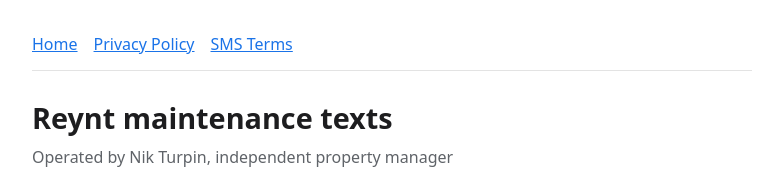
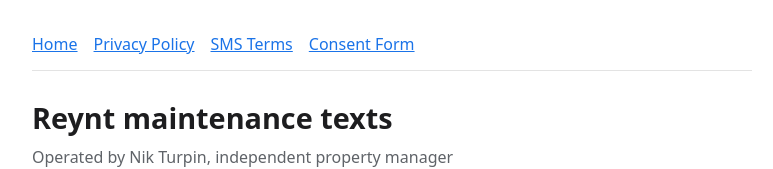
Before and after one commit to turp2twin/reynt-legal, a plain HTML site: page index.html in a window 1280 px wide. Shown: the top 169 px of the page, without its empty margins (248-1021 px from the left). Drawn offline with Linux system fonts and the light colour scheme.

Commit message:
Add Consent Form link to navigation

```diff
--- a/index.html
+++ b/index.html
@@ -2,7 +2,7 @@
 <html lang="en"><head><meta charset="utf-8"><meta name="viewport" content="width=device-width,initial-scale=1">
 <title>Reynt Maintenance Texts</title><link rel="stylesheet" href="style.css"></head>
 <body><main>
-<nav><a href="index.html">Home</a><a href="privacy.html">Privacy Policy</a><a href="terms.html">SMS Terms</a></nav>
+<nav><a href="index.html">Home</a><a href="privacy.html">Privacy Policy</a><a href="terms.html">SMS Terms</a><a href="consent-form.html">Consent Form</a></nav>
 <h1>Reynt maintenance texts</h1>
 <p class="meta">Operated by Nik Turpin, independent property manager</p>
 <p>Reynt is the text messaging service Nik Turpin uses with his tenants and maintenance vendors. Tenants text to report maintenance problems and get updates on their requests. Vendors get job requests and reply to accept them, give arrival times and mark them done.</p>
```
